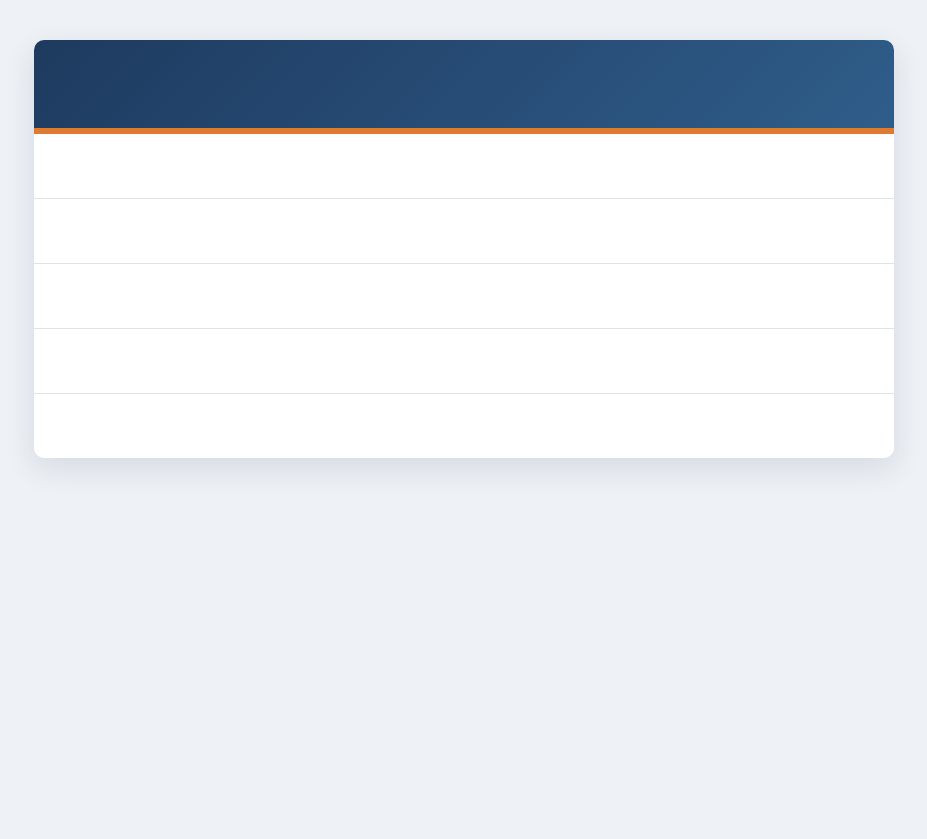
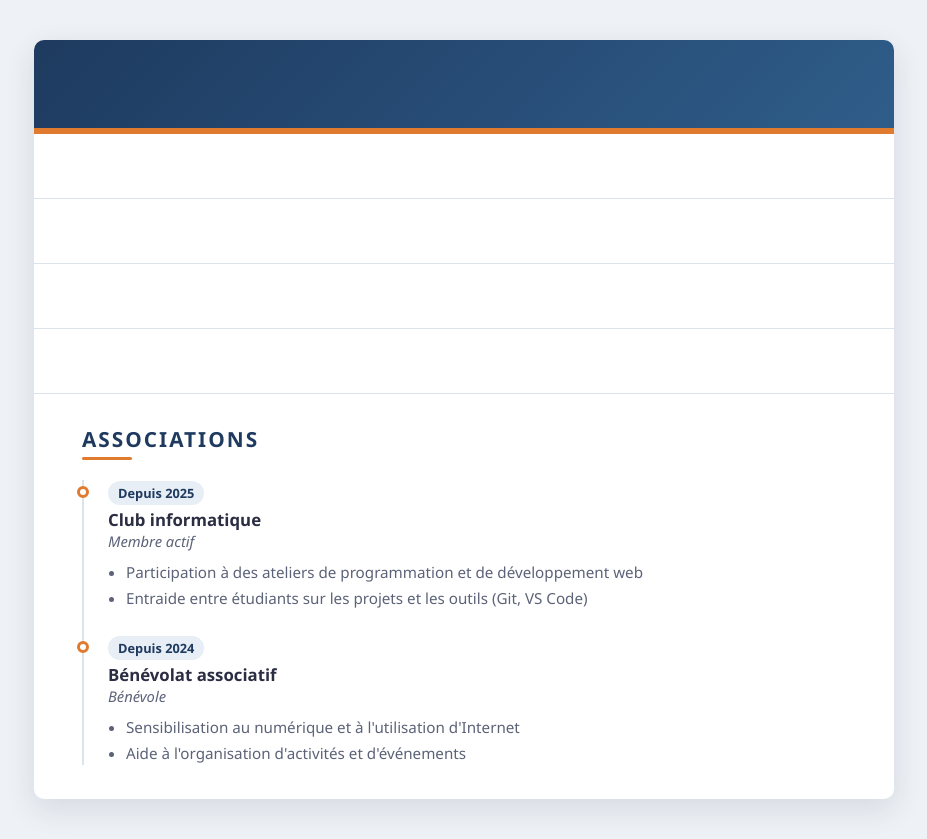
Before and after one commit to shelbi09/mon-cv, a plain HTML site: page index.html in a window 1280 px wide. Shown: the whole page, without its empty margins (176-1103 px from the left). Before the commit the page ends 800 px from the top, so only its background shows below. Drawn offline with Linux system fonts and the light colour scheme.

Commit message:
mise en place de la section associations

```diff
--- a/index.html
+++ b/index.html
@@ -33,6 +33,27 @@
 
     <!-- ================== ASSOCIATIONS ================== -->
     <section class="cv-section" id="associations">
+      <h2>Associations</h2>
+      <ul class="parcours">
+        <li>
+          <span class="periode">Depuis 2025</span>
+          <h3>Club informatique</h3>
+          <p class="lieu">Membre actif</p>
+          <ul class="details">
+            <li>Participation à des ateliers de programmation et de développement web</li>
+            <li>Entraide entre étudiants sur les projets et les outils (Git, VS Code)</li>
+          </ul>
+        </li>
+        <li>
+          <span class="periode">Depuis 2024</span>
+          <h3>Bénévolat associatif</h3>
+          <p class="lieu">Bénévole</p>
+          <ul class="details">
+            <li>Sensibilisation au numérique et à l'utilisation d'Internet</li>
+            <li>Aide à l'organisation d'activités et d'événements</li>
+          </ul>
+        </li>
+      </ul>
     </section>
 
   </main>
```
